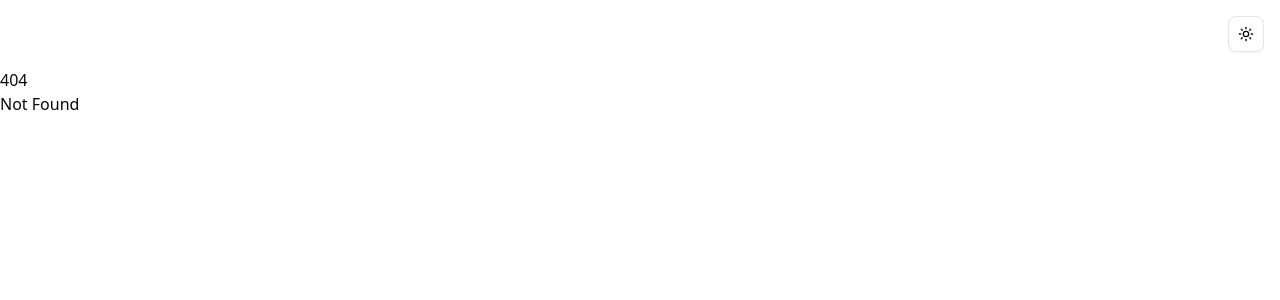
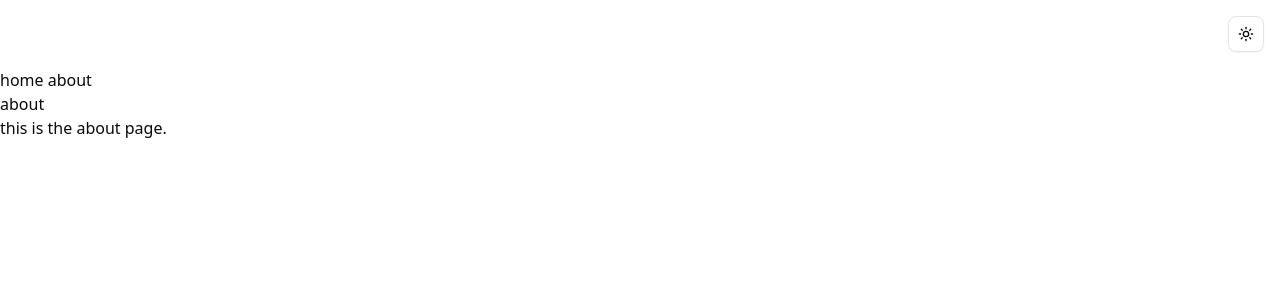
Before and after one commit to cjs675/webpage, a SvelteKit app: page /about in a window 1280 px wide. Before the commit this address had no page. Shown: the top 300 px of the page. Built offline with nearby package versions, Linux system fonts and the light colour scheme.

Commit message:
add about page

```diff
--- /dev/null
+++ b/src/routes/about/+page.svelte
@@ -0,0 +1,7 @@
+<nav>
+    <a href="/">home</a>
+    <a href="/about">about</a>
+</nav>
+
+<h1>about</h1>
+<p>this is the about page.</p>
```
